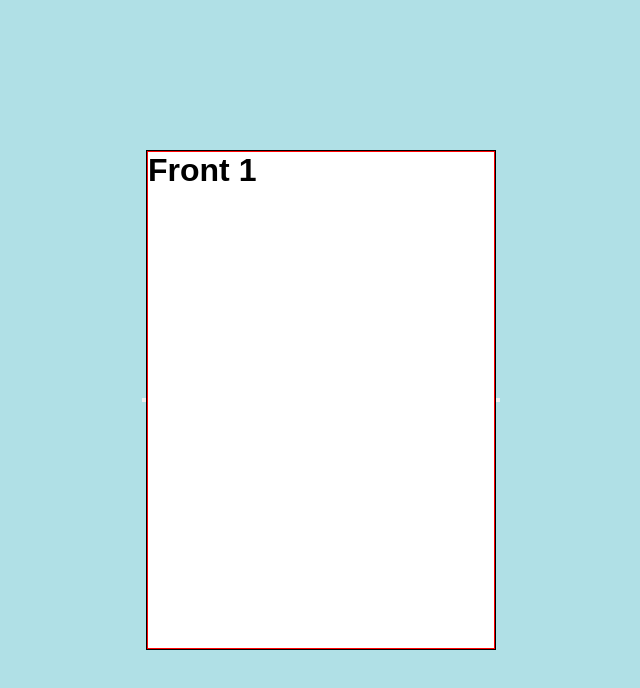
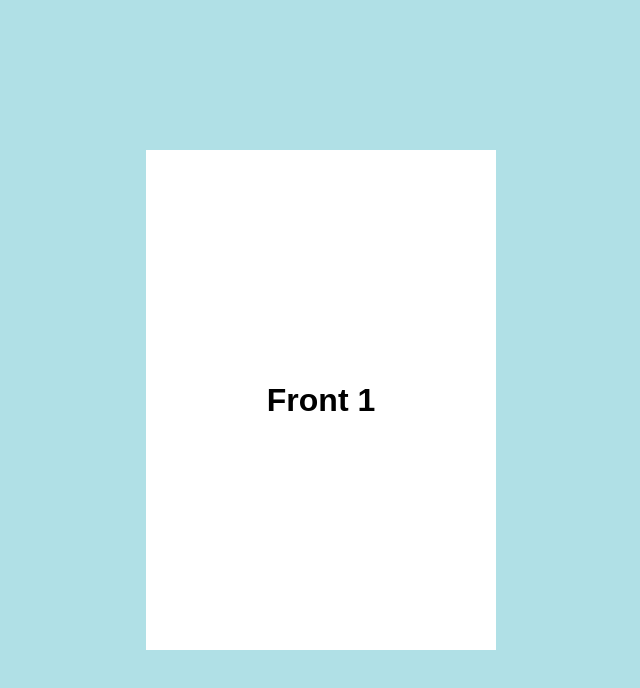
Before and after one commit to Avi-24505/Lab-file, a plain HTML site: page index.html in a window 1280 px wide. Shown: the whole page, without its empty margins (319-959 px from the left). Drawn offline with Linux system fonts and the light colour scheme.

Commit message:
made the buttons look better

```diff
--- a/style.css
+++ b/style.css
@@ -15,14 +15,12 @@ body{
 }
 /* Book */
 .book{
-    border: 1px solid black;
     position: relative;
     width: 350px;
     height: 500px;
 }
 
 .paper{
-    border: 1px solid red;
     position: absolute;
     width: 100%;
     height: 100%;
@@ -49,4 +47,28 @@ body{
 .front-content, .back-content{
     width: 100%;
     height: 100%;
+    display: flex;
+    justify-content: center;
+    align-items: center;
 }
+
+/* Controller Buttons */
+button{
+    border: none;
+    background-color: transparent;
+    cursor: pointer;
+    margin: 10px;
+}
+
+button:focus{
+    outline: none;
+}
+
+button:hover i {
+    color: #636363
+}
+
+i{
+    font-size: 58px;
+    color: gray;
+}
```
